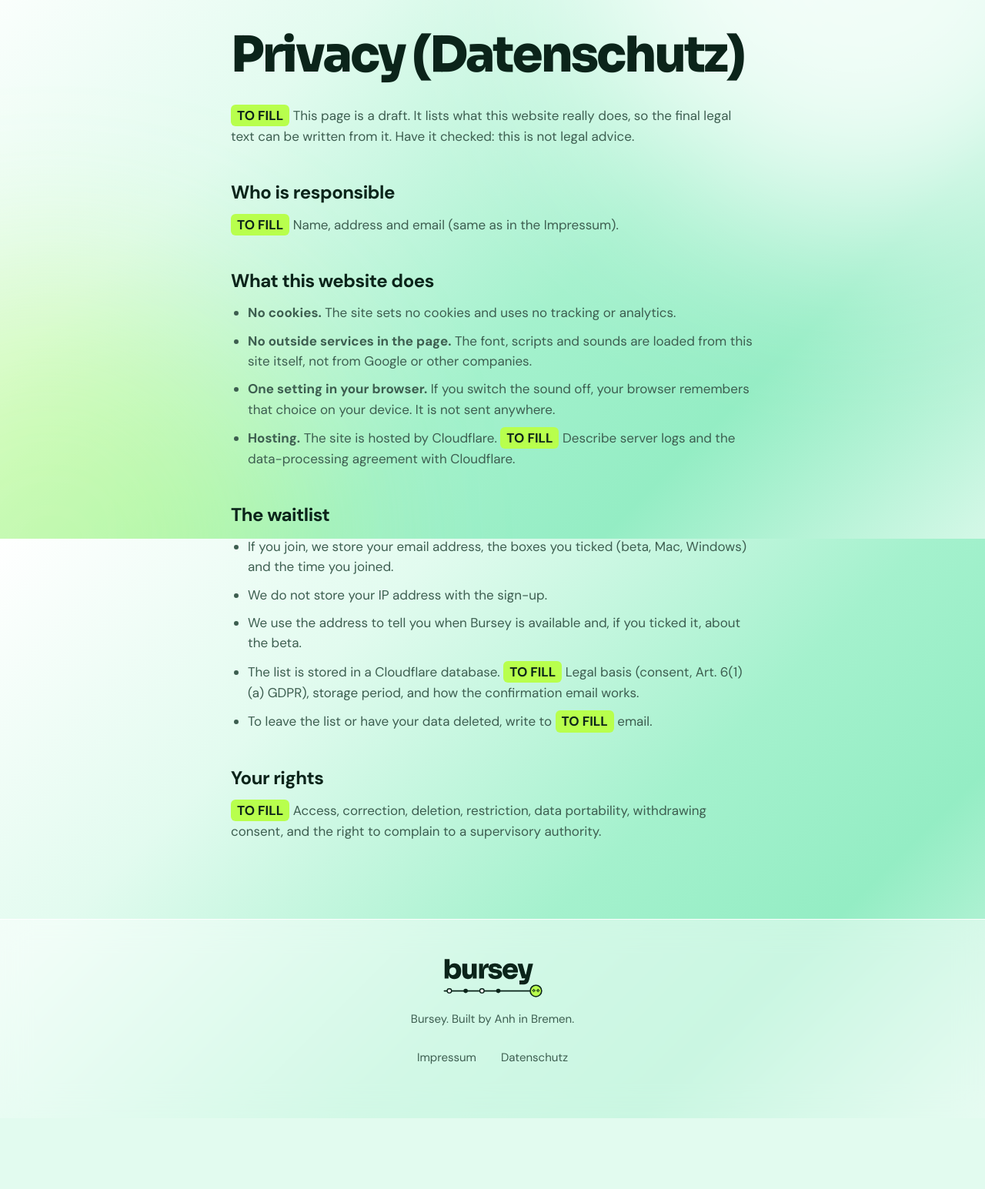
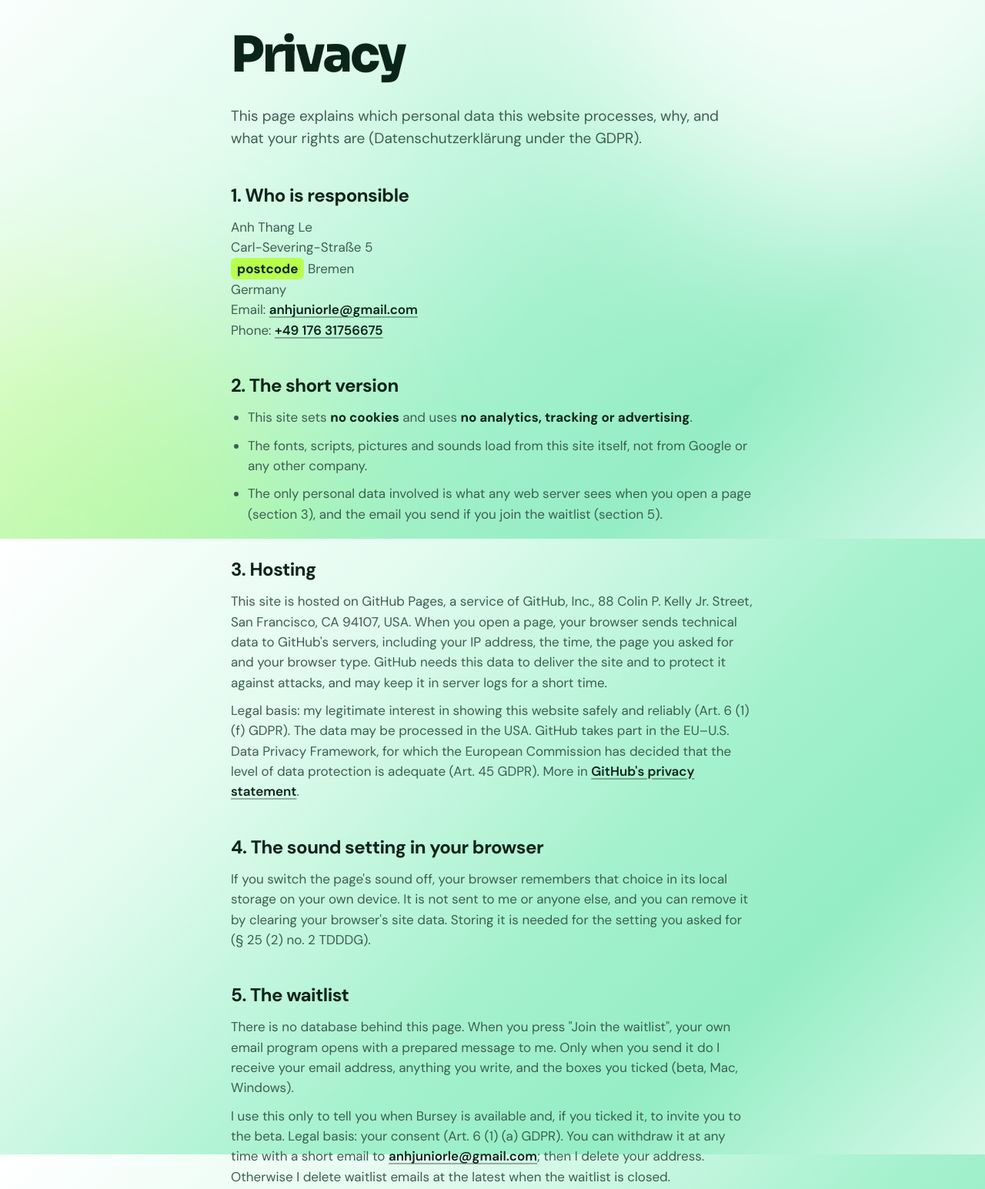
Before and after one commit to thanglee1803-coder/bursey-site, a plain HTML site: page datenschutz.html in a window 1280 px wide. Shown: the part 100-1645 px from the top of the page at 77% size. Before the commit the page ends 1553 px from the top, so only its background shows below. Drawn offline with Linux system fonts and the light colour scheme.

Commit message:
Update site
Co-Authored-By: Claude Opus 5.5 <noreply@anthropic.com>

```diff
--- a/css/style.css
+++ b/css/style.css
@@ -507,6 +507,9 @@ b, .num { font-variant-numeric: tabular-nums; }
 .legal h2 { font-size: 24px; letter-spacing: -.02em; margin: 40px 0 10px; }
 .legal p, .legal li { color: var(--ink-2); margin-top: 10px; }
 .legal ul { list-style: disc; padding-left: 22px; }
+.legal__intro { font-size: 19px; }
+.legal__date { margin-top: 48px; }
+.legal b { color: var(--ink); }
 .todo { display: inline-block; background: var(--lime); color: var(--ink); font-weight: 700; padding: 1px 8px; border-radius: 6px; }
 
 /* ---------- Larger screens */
--- a/datenschutz.html
+++ b/datenschutz.html
@@ -21,34 +21,49 @@
 </header>
 <main id="main" class="legal">
   <div class="wrap">
-    <h1>Privacy (Datenschutz)</h1>
-    <p><span class="todo">TO FILL</span> This page is a draft. It lists what this website really does, so the final legal text can be written from it. Have it checked: this is not legal advice.</p>
-    <h2>Who is responsible</h2>
-    <p><span class="todo">TO FILL</span> Name, address and email (same as in the Impressum).</p>
-    <h2>What this website does</h2>
+    <h1>Privacy</h1>
+    <p class="legal__intro">This page explains which personal data this website processes, why, and what your rights are (Datenschutzerklärung under the GDPR).</p>
+
+    <h2>1. Who is responsible</h2>
+    <p>Anh Thang Le<br>Carl-Severing-Straße 5<br><span class="todo">postcode</span> Bremen<br>Germany<br>Email: <a class="link" href="mailto:anhjuniorle@gmail.com">anhjuniorle@gmail.com</a><br>Phone: <a class="link" href="tel:+4917631756675">+49 176 31756675</a></p>
+
+    <h2>2. The short version</h2>
     <ul>
-      <li><b>No cookies.</b> The site sets no cookies and uses no tracking or analytics.</li>
-      <li><b>No outside services in the page.</b> The font, scripts and sounds are loaded from this site itself, not from Google or other companies.</li>
-      <li><b>One setting in your browser.</b> If you switch the sound off, your browser remembers that choice on your device. It is not sent anywhere.</li>
-      <li><b>Hosting.</b> The site is hosted by Cloudflare. <span class="todo">TO FILL</span> Describe server logs and the data-processing agreement with Cloudflare.</li>
+      <li>This site sets <b>no cookies</b> and uses <b>no analytics, tracking or advertising</b>.</li>
+      <li>The fonts, scripts, pictures and sounds load from this site itself, not from Google or any other company.</li>
+      <li>The only personal data involved is what any web server sees when you open a page (section 3), and the email you send if you join the waitlist (section 5).</li>
     </ul>
-    <h2>The waitlist</h2>
-    <ul>
-      <li>If you join, we store your email address, the boxes you ticked (beta, Mac, Windows) and the time you joined.</li>
-      <li>We do not store your IP address with the sign-up.</li>
-      <li>We use the address to tell you when Bursey is available and, if you ticked it, about the beta.</li>
-      <li>The list is stored in a Cloudflare database. <span class="todo">TO FILL</span> Legal basis (consent, Art. 6(1)(a) GDPR), storage period, and how the confirmation email works.</li>
-      <li>To leave the list or have your data deleted, write to <span class="todo">TO FILL</span> email.</li>
-    </ul>
-    <h2>Your rights</h2>
-    <p><span class="todo">TO FILL</span> Access, correction, deletion, restriction, data portability, withdrawing consent, and the right to complain to a supervisory authority.</p>
+
+    <h2>3. Hosting</h2>
+    <p>This site is hosted on GitHub Pages, a service of GitHub, Inc., 88 Colin P. Kelly Jr. Street, San Francisco, CA 94107, USA. When you open a page, your browser sends technical data to GitHub's servers, including your IP address, the time, the page you asked for and your browser type. GitHub needs this data to deliver the site and to protect it against attacks, and may keep it in server logs for a short time.</p>
+    <p>Legal basis: my legitimate interest in showing this website safely and reliably (Art. 6 (1) (f) GDPR). The data may be processed in the USA. GitHub takes part in the EU–U.S. Data Privacy Framework, for which the European Commission has decided that the level of data protection is adequate (Art. 45 GDPR). More in <a class="link" href="https://docs.github.com/en/site-policy/privacy-policies/github-general-privacy-statement" rel="noopener">GitHub's privacy statement</a>.</p>
+
+    <h2>4. The sound setting in your browser</h2>
+    <p>If you switch the page's sound off, your browser remembers that choice in its local storage on your own device. It is not sent to me or anyone else, and you can remove it by clearing your browser's site data. Storing it is needed for the setting you asked for (§ 25 (2) no. 2 TDDDG).</p>
+
+    <h2>5. The waitlist</h2>
+    <p>There is no database behind this page. When you press "Join the waitlist", your own email program opens with a prepared message to me. Only when you send it do I receive your email address, anything you write, and the boxes you ticked (beta, Mac, Windows).</p>
+    <p>I use this only to tell you when Bursey is available and, if you ticked it, to invite you to the beta. Legal basis: your consent (Art. 6 (1) (a) GDPR). You can withdraw it at any time with a short email to <a class="link" href="mailto:anhjuniorle@gmail.com">anhjuniorle@gmail.com</a>; then I delete your address. Otherwise I delete waitlist emails at the latest when the waitlist is closed.</p>
+    <p>My email account is provided by Google Ireland Limited, Gordon House, Barrow Street, Dublin 4, Ireland, which stores the emails for me. Google may also process data in the USA and takes part in the EU–U.S. Data Privacy Framework.</p>
+
+    <h2>6. Contact by email or phone</h2>
+    <p>If you write or call me, I use your details only to answer you (Art. 6 (1) (b) and (f) GDPR) and delete them when they are no longer needed, unless the law requires me to keep them.</p>
+
+    <h2>7. Your rights</h2>
+    <p>You have the right to access your data (Art. 15 GDPR), to have it corrected (Art. 16) or deleted (Art. 17), to restrict its processing (Art. 18), to receive it in a portable format (Art. 20), and to object to processing based on legitimate interest (Art. 21). To use any of these rights, email <a class="link" href="mailto:anhjuniorle@gmail.com">anhjuniorle@gmail.com</a>.</p>
+    <p>You can also complain to a data protection authority, for example the one responsible for me: <a class="link" href="https://www.datenschutz.bremen.de" rel="noopener">Die Landesbeauftragte für Datenschutz und Informationsfreiheit der Freien Hansestadt Bremen</a>.</p>
+
+    <h2>8. Changes</h2>
+    <p>When the site changes, for example when bursey.app goes online or the waitlist moves to a real sign-up form, I update this page.</p>
+
+    <p class="fine legal__date">Last updated: 21 November 2026</p>
   </div>
 </main>
 <footer class="foot">
   <div class="wrap foot__in">
     <img class="foot__mark" src="img/wordmark.svg" width="132" height="55" alt="">
     <p>Bursey. Built by Anh in Bremen.</p>
-    <nav aria-label="Legal"><a href="impressum.html">Impressum</a><a href="datenschutz.html">Datenschutz</a></nav>
+    <nav aria-label="Legal"><a href="impressum.html">Impressum</a><a href="datenschutz.html">Privacy</a></nav>
   </div>
 </footer>
 </body>
```
Also changed, not shown: impressum.html (+21 -9 lines), index.html (+1 -1 lines).
